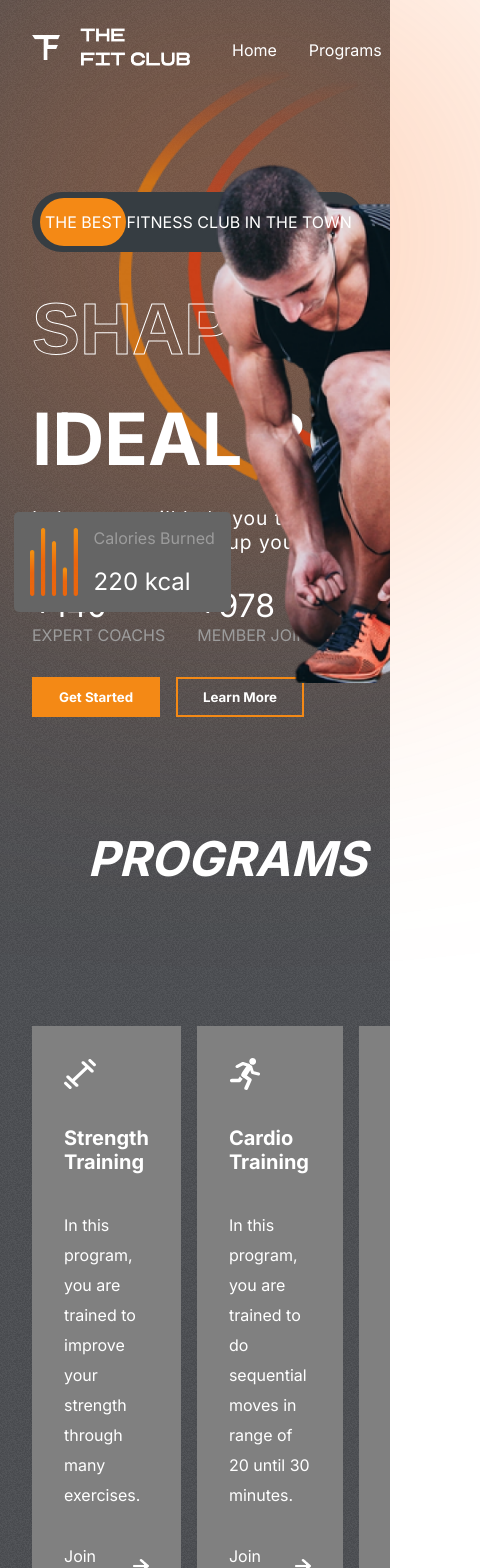
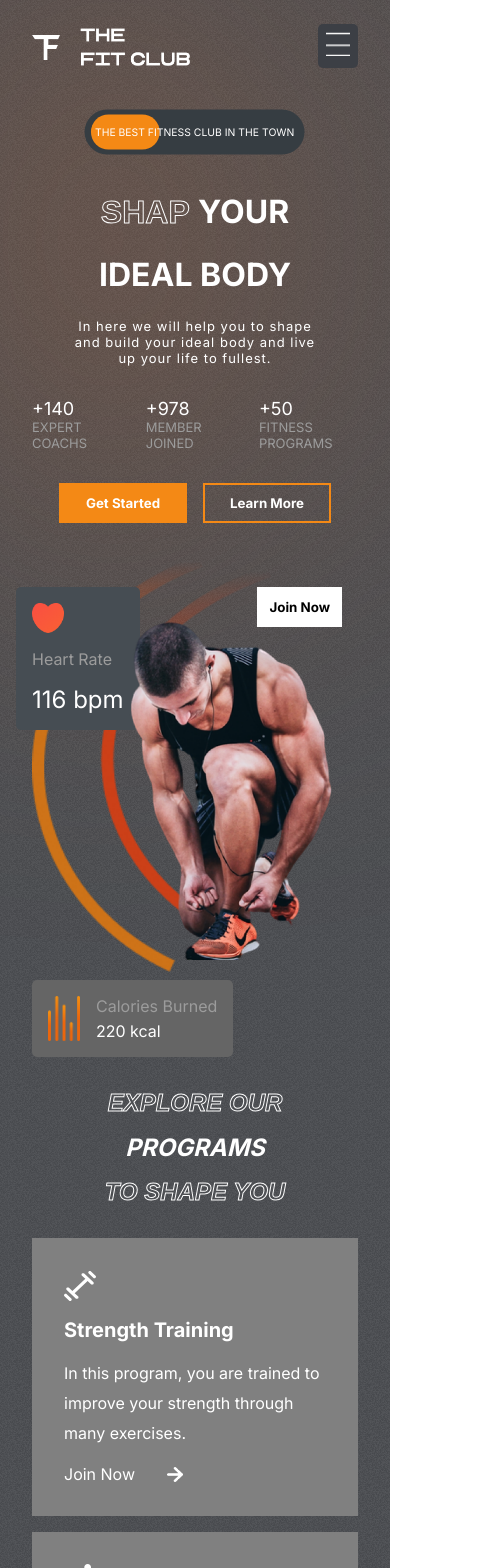
Before and after one commit to Mohamedadelsaleh/Gym-App, a React (Create React App) app: page / in a window 390 px wide. Shown: the top 1568 px of the page, 480 px wide, since content can reach past the window. Built offline with nearby package versions, Linux system fonts and the light colour scheme.

Commit message:
Adding Mobile Style and burger menu

```diff
--- a/src/Components/Footer/Footer.css
+++ b/src/Components/Footer/Footer.css
@@ -50,3 +50,12 @@
     background: rgb(255, 115, 0);
     -webkit-filter: blur(250px);
 }
+
+@media screen and (max-width: 768px) {
+
+    .social-links {
+        display: flex;
+        gap: 2rem;
+    }
+
+}
--- a/src/Components/Header/Header.css
+++ b/src/Components/Header/Header.css
@@ -19,3 +19,17 @@
     color: var(--orange);
     cursor: pointer;
 }
+
+@media screen and (max-width: 768px) {
+    .header >:nth-child(2) {
+        position: fixed;
+        right: 2rem;
+        z-index: 99;
+    }
+
+    .header-menu {
+        flex-direction: column;
+        background-color: var(--appColor);
+        padding: 2rem;
+    }
+}
--- a/src/Components/Header/Header.jsx
+++ b/src/Components/Header/Header.jsx
@@ -1,18 +1,32 @@
-import React from 'react'
+import React, { useState } from 'react'
 import "./Header.css"
 import Logo from '../../assets/logo.png'
+import Bars from '../../assets/bars.png'
 
 const Header = () => {
+
+    const mobile = window.innerWidth <= 768 ? true : false;
+    const [menuOpened, setMenuOpened] = useState(false);
+
     return (
         <div className="header">
             <img className="logo" src={Logo} alt="logo" />
-            <ul className="header-menu">
-                <li>Home</li>
-                <li>Programs</li>
-                <li>Why us</li>
-                <li>Plans</li>
-                <li>Testimonials</li>
+            { (menuOpened === false && mobile === true) ? (
+                <div style={{backgroundColor:"var(--appColor)",padding:"0.5rem",borderRadius:"5px"}}
+                    onClick={() => setMenuOpened(true)}
+                >
+                    <img src={Bars} alt="bars" style={{width:"1.5rem", height:"1.5rem"}} />
+                </div>
+            ) : (
+                <ul className="header-menu">
+                <li onClick={() => setMenuOpened(false) } >Home</li>
+                <li onClick={() => setMenuOpened(false) }>Programs</li>
+                <li onClick={() => setMenuOpened(false) }>Why us</li>
+                <li onClick={() => setMenuOpened(false) }>Plans</li>
+                <li onClick={() => setMenuOpened(false) }>Testimonials</li>
             </ul>
+            )}
+
         </div>
     )
 }
--- a/src/Components/Hero/Hero.css
+++ b/src/Components/Hero/Hero.css
@@ -193,3 +193,87 @@
     height: 30rem;
     left: 0;
 }
+
+@media screen and (max-width: 768px) {
+    .hero {
+        flex-direction: column;
+    }
+
+    .hero-blur {
+        width: 14rem;
+    }
+
+    .the-best-ad {
+        width: max-content;
+        margin-top: 0;
+        font-size: small;
+        align-self: center;
+        transform: scale(0.8);
+    }
+
+    .hero-text {
+        font-size: xx-large;
+        align-items: center;
+        justify-content: center;
+    }
+
+    .hero-text > div:nth-of-type(3) {
+        font-size: small;
+        font-weight: 200;
+        letter-spacing: 1px;
+        text-align: center;
+    }
+
+    .hero-buttons {
+        justify-content: center;
+    }
+
+    .figures > div > span:nth-of-type(1) {
+        font-size: large;
+    }
+
+    .figures > div > span:nth-of-type(2) {
+        font-size: small;
+    }
+
+    .right-hero {
+        position: relative;
+        background: none;
+
+    }
+
+    .heart-rate {
+        left: 1rem;
+        top: 2rem;
+    }
+
+    .calories {
+        position: relative;
+        top: 5rem;
+        left: 2rem;
+    }
+
+    .calories > img {
+        width: 2rem;
+    }
+
+    .calories > div >:nth-child(2) {
+        color: white;
+        font-size: 1rem;
+    }
+
+    .hero-image {
+        position: relative;
+        width: 15rem;
+        left: 7rem;
+        top: 4rem;
+        align-self: center;
+    }
+
+    .hero-image-back {
+        width: 15rem;
+        left: 2rem;
+        top: 0rem;
+    }
+
+}
--- a/src/Components/Hero/Hero.jsx
+++ b/src/Components/Hero/Hero.jsx
@@ -14,6 +14,8 @@ const Hero = () => {
         duration: 3
     }
 
+    const mobile = window.innerWidth <= 768 ? true  : false ;
+
     return (
         <div className="hero">
             <div className="blur hero-blur"></div>
@@ -21,7 +23,7 @@ const Hero = () => {
                 <Header />
                 <div className="the-best-ad">
                     <motion.div
-                        initial={{ left: '238px'}}
+                        initial={{ left: mobile ? "178px" :'238px'}}
                         whileInView={{left: '8px'}}
                         transition={{...transition, type:'tween'}}>
                     </motion.div>
--- a/src/Components/Join/Join.css
+++ b/src/Components/Join/Join.css
@@ -57,3 +57,35 @@
     background-color: var(--orange);
     color:white;
 }
+
+@media screen and (max-width: 768px) {
+    .Join {
+        flex-direction: column;
+        gap: 1rem;
+    }
+
+    .join-left {
+        font-size: x-large;
+        flex-direction: row;
+        font-size: 1.2rem;
+    }
+
+    .join-left > hr {
+        width: 6rem;
+        border: 1px solid var(--orange);
+}
+
+    .join-right {
+        padding: 1rem;
+    }
+
+    .email-container {
+        gap: 1rem;
+        padding: 1rem 1rem;
+    }
+
+    .email-container > input {
+        font-size: 1rem;
+        width: max-content;
+    }
+}
--- a/src/Components/Plans/Plans.css
+++ b/src/Components/Plans/Plans.css
@@ -98,3 +98,32 @@
     top: 8rem;
     right: 0rem;
 }
+
+@media screen and (max-width: 768px) {
+    .plans-header {
+        flex-direction: column;
+        gap: 1rem;
+        font-size: x-large;
+        align-items: center;
+        justify-content: center;
+        margin-top: 0rem;
+    }
+
+    .plans {
+        flex-direction: column;
+
+    }
+
+    .plan {
+        width: fit-content;
+    }
+
+    .plans >:nth-child(2) {
+        transform: none;
+
+        -webkit-transform: none;
+        -moz-transform: none;
+        -ms-transform: none;
+        -o-transform: none;
+}
+}
--- a/src/Components/Programs/Programs.css
+++ b/src/Components/Programs/Programs.css
@@ -63,3 +63,18 @@
     background: var(--planCard);
     cursor: pointer;
 }
+
+@media screen and (max-width: 768px) {
+    .programs-header {
+        flex-direction: column;
+        gap: 1rem;
+        font-size: x-large;
+        align-items: center;
+        justify-content: center;
+        margin-top: 2rem;
+    }
+
+    .program-categories {
+        flex-direction: column;
+    }
+}
--- a/src/Components/Reasons/Reasons.css
+++ b/src/Components/Reasons/Reasons.css
@@ -87,3 +87,34 @@
     width: 3rem;
     height: 3rem;
 }
+
+@media screen and (max-width: 768px) {
+    .Reasons {
+        flex-direction: column;
+    }
+    .left-reasons {
+        margin-top: 0rem;
+        grid-auto-rows: auto;
+        overflow: hidden;
+    }
+
+    .left-reasons >:nth-child(1) {
+        width: 7rem;
+        height: 17rem;
+    }
+
+    .left-reasons >:nth-child(2) {
+        width: 15rem;
+        height: 10rem;
+    }
+
+    .left-reasons >:nth-child(3) {
+        width: 8rem;
+        height: 6rem;
+    }
+
+    .left-reasons >:nth-child(4) {
+        width: 7rem;
+        height: 6rem;
+    }
+}
--- a/src/Components/Testimonials/Testimonials.css
+++ b/src/Components/Testimonials/Testimonials.css
@@ -79,3 +79,53 @@
     width: 1.5rem;
     cursor: pointer;
 }
+
+@media screen and (max-width: 768px) {
+    .Testimonials {
+        flex-direction: column;
+    }
+
+    .test-left >:nth-child(2), .test-left >:nth-child(3) {
+        font-size: xx-large;
+    }
+
+    .test-left > :nth-child(4) {
+        text-transform: none;
+        text-align: center;
+        letter-spacing: 0px;
+        line-height: 30px;
+        font-size: 1rem;
+
+    }
+
+    .test-right {
+        display: flex;
+        flex-direction: column;
+        align-items: center;
+        justify-content: center;
+        gap: 2rem;
+    }
+
+    .test-right > div {
+        position: relative;
+        display: none;
+    }
+
+    .test-right > img {
+        top: 0;
+        right: 0;
+        position: relative;
+        align-self: center;
+    }
+
+    .arrows >img  {
+        margin-left: 1rem;
+    }
+
+    .test-right >:last-child {
+        display: block;
+        bottom: 0;
+        left: -0.5rem;
+    }
+
+}
```
